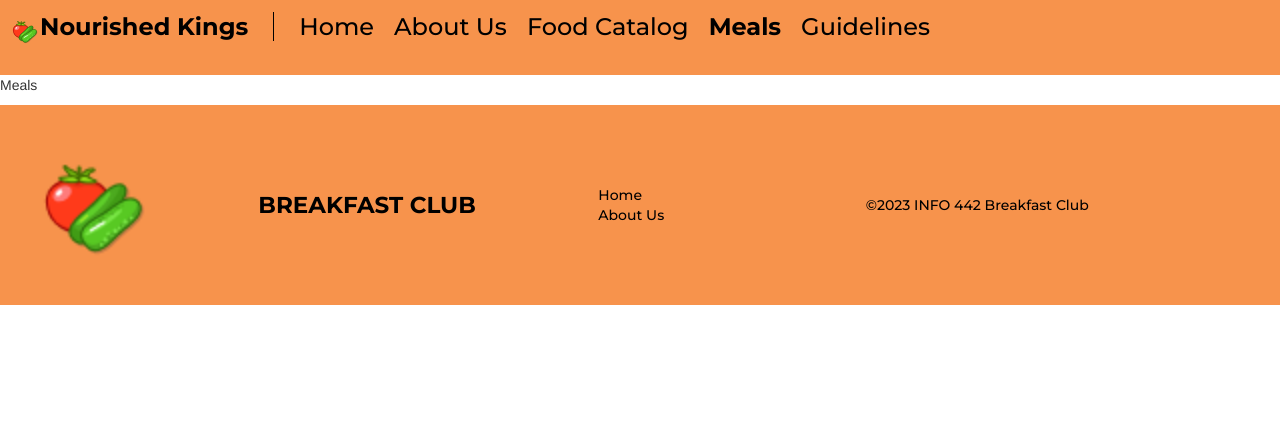
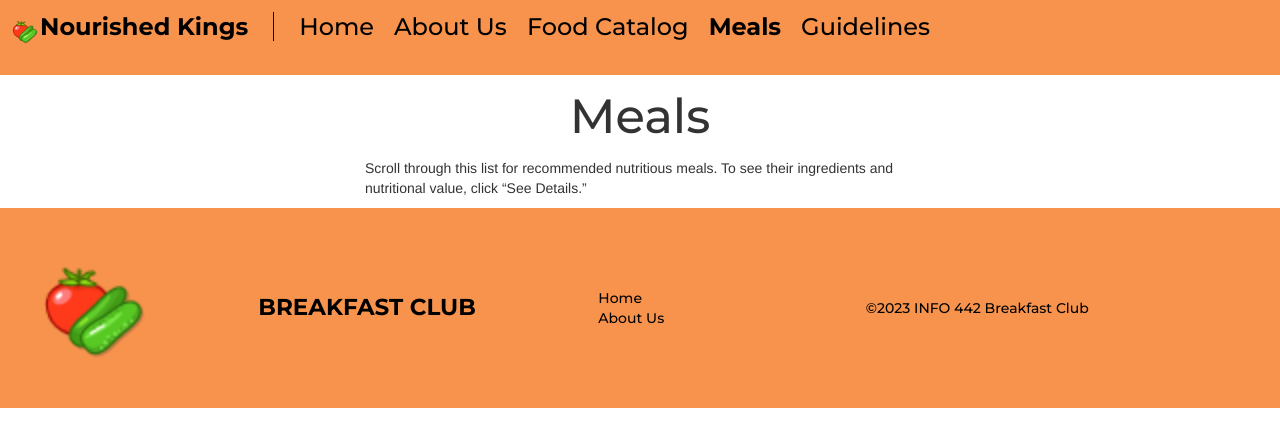
Before and after one commit to UW-INFO442-SP23/breakfast-club, a React (Create React App) app: page /Meals in a window 1280 px wide. Shown: the top 446 px of the page. Built offline with nearby package versions, Linux system fonts and the light colour scheme; the HTML template or start-up script is replaced by a standard one.

Commit message:
alt tags

```diff
--- a/src/App.js
+++ b/src/App.js
@@ -24,9 +24,8 @@ export default function App(props) {
                     <Route path="/Guidelines" element={<Guidelines />} />
                     <Route path="/404" element={<NotFound/>} />
                 </Routes>
-                <Footer />
+                <Footer/>
             </Router>
-
         </div>
     );
   }
--- a/src/index.css
+++ b/src/index.css
@@ -4,6 +4,7 @@
     height: 75px;
     display: flex;
     flex-direction: row;
+    /*border-bottom: 2px black solid; */
 
   }
    .topNav {
@@ -115,7 +116,7 @@ h1 {
 
 .paragraphDiv {
   margin: auto;
-  width: 500px;
+  width: 550px;
 }
 
 .paragraphDiv p {
@@ -259,6 +260,7 @@ h1 {
 }
 
 
+
 /* 404 Page */
 /*
 body {
@@ -297,7 +299,6 @@ body {
   height: 88px;
   left: 604px;
   top: 583px;
-
   font-weight: 400;
   font-size: 36px;
   line-height: 44px;
--- a/src/pages/about-us.js
+++ b/src/pages/about-us.js
@@ -30,7 +30,7 @@ export default function AboutUs(props) {
             </div>
             <div class="row">
                 <div class="col-md-4 text-center">
-                <img class="img-fluid qualities-img p-4" src="img/kenny.png"></img>
+                <img class="img-fluid qualities-img p-4" src="img/kenny.png" alt="Kenny Pham"></img>
                 <h5>
                     {/* position */}
                 </h5>
@@ -40,7 +40,7 @@ export default function AboutUs(props) {
 
                 </div>
                 <div class="col-md-4 text-center">
-                <img class="img-fluid qualities-img p-4" src="img/aman.png"></img>
+                <img class="img-fluid qualities-img p-4" src="img/aman.png" alt="Aman Brar"></img>
                 <h5>
                     {/* position */}
                 </h5>
@@ -51,7 +51,7 @@ export default function AboutUs(props) {
                 </div>
                 <div class="col-md-4 text-center">
 
-                    <img class="img-fluid qualities-img p-4" src="img/cheryl.png"></img>
+                    <img class="img-fluid qualities-img p-4" src="img/cheryl.png" alt="Cheryl Feng"></img>
                     <h5>
                     {/* position */}
                     </h5>
@@ -63,7 +63,7 @@ export default function AboutUs(props) {
 
             <div class="row mb-md-3">
                 <div class="col-md-4 text-center">
-                    <img class="img-fluid qualities-img p-4" src="img/jenny.png"></img>
+                    <img class="img-fluid qualities-img p-4" src="img/jenny.png" alt="Yawen (Jenny) Guo"></img>
                     <h5>
                     {/* position */}
                     </h5>
@@ -72,7 +72,7 @@ export default function AboutUs(props) {
                     </p>
                 </div>
                 <div class="col-md-4 text-center">
-                    <img class="img-fluid qualities-img p-4" src="img/travon.png"></img>
+                    <img class="img-fluid qualities-img p-4" src="img/travon.png" alt="Travon Dao"></img>
                     <h5>
                     {/* position */}
                     </h5>
@@ -81,7 +81,7 @@ export default function AboutUs(props) {
                     </p>
                 </div>
                 <div class="col-md-4 text-center">
-                    <img class="img-fluid qualities-img p-4" src="img/aboutfiller.png"></img>
+                    <img class="img-fluid qualities-img p-4" src="img/aboutfiller.png" alt="Team Logo"></img>
                     <h5>
                     {/* position */}
                     </h5>
--- a/src/pages/meals.js
+++ b/src/pages/meals.js
@@ -1,8 +1,12 @@
 import React from 'react';
 export default function Meals(props) {
     return (
-        <div>
-            <p>Meals</p>
+        <div className="mealsPage">
+            <h1>Meals</h1>
+
+            <div className="paragraphDiv">
+                 <p>Scroll through this list for recommended nutritious meals. To see their ingredients and nutritional value, click “See Details.”</p>
+            </div>
         </div>
     );
 }
```
Also changed, not shown: src/components/filter.css (deleted), src/components/food-card.css (deleted), src/components/footer.css (deleted), src/components/navbar.css (deleted), src/data/catalog.JSON (deleted).
